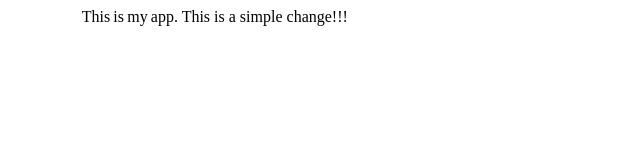
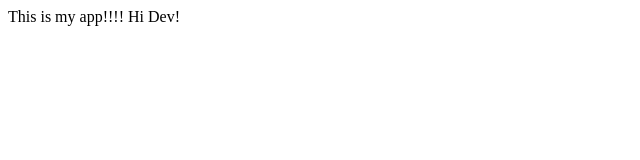
Before and after one commit to uc-ngondogm/it3038c-scripts, a plain HTML site: page testing/index.html in a window 1280 px wide. Shown: the whole page, without its empty margins (0-640 px from the left). Drawn offline with Linux system fonts and the light colour scheme.

Commit message:
adding new stuff

```diff
--- /dev/null
+++ b/new.js
@@ -0,0 +1 @@
+This is a test.
--- a/testing/index.html
+++ b/testing/index.html
@@ -1,8 +1,8 @@
 <html>
-  <head>
-    <title> My App </title>
-  </head>
-  <body>
-        This is my app. This is a simple change!!!
-  </body>
+  <head>
+    <title> My App </title>
+  </head>
+  <body>
+        This is my app!!!! Hi Dev!
+  </body>
 </html>
```
Also changed, not shown: 1 other file.
